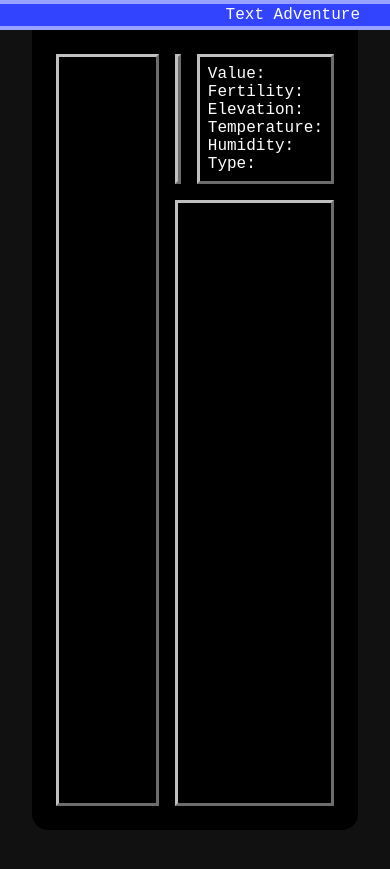
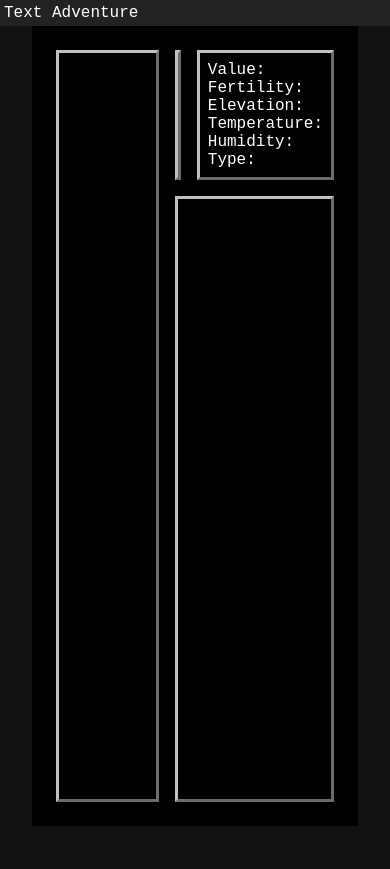
Before and after one commit to funwithbrains/text-adventure, a Jekyll site: the page built from index.html, in a window 390 px wide. Shown: the top 869 px of the page. Built offline with Jekyll 4.4.1, drawn with Linux system fonts in a browser that asks for light colours.

Commit message:
updated appearance

```diff
--- a/_layouts/default.html
+++ b/_layouts/default.html
@@ -26,16 +26,7 @@ layout: compress
     <a id="header" href="{{ '/'  | relative_url }}">{{ site.title }}</a>
 
     <div id="main">
-      {% if page.title %}
-        <div id="main-header">
-          <span>{{ page.title }}</span>
-        </div>
-      {% endif %}
-
       {{ content }}
-    </div>
-
-    <div id="footer">
     </div>
 
     {% if site.google_analytics %}
--- a/_sass/content.scss
+++ b/_sass/content.scss
@@ -1,7 +1,6 @@
 @import 'utils';
 
 a {
-  @include border-radius(0.25em);
   color: $color-primary;
 
   &:visited { color: $color-positive; }
@@ -54,7 +53,6 @@ blockquote {
   margin: 8px 64px;
   padding: 8px;
   border: solid 2px $color-secondary-dark;
-  @include border-radius(12px);
   background: $color-secondary-dark-desaturated;
   color: $color-negative;
 
@@ -81,7 +79,6 @@ hr {
   border: 2px solid $color-primary-dark-desaturated;
   border-top: 0px;
   border-left: 0px;
-  @include border-radius(4px);
 }
 
 table {
--- a/_sass/frame.scss
+++ b/_sass/frame.scss
@@ -12,29 +12,25 @@ html {
   font-family: $font-primary;
 }
 
+body {
+  display: flex;
+  flex-direction: column;
+}
+
 #header {
   display: block;
   margin: 0px;
-  padding: 2px 30px;
+  padding: 4px;
 
-  border: solid $color-primary;
-  @include border-radius(0px);
-  border-width: 4px 0px;
-  background-color: $color-primary-dark;
-
-  text-align: right;
-  font-family: $font-decorative;
   text-decoration: none;
   color: $color-positive;
 
   &:hover {
-    border-color: $color-primary-light;
-    background-color: $color-primary;
+    background-color: $color-negative-highlight;
   }
 
   &:active {
-    border-color: $color-primary;
-    background-color: $color-primary-dark;
+    background-color: $color-negative-standout;
   }
 }
 
@@ -45,7 +41,6 @@ html {
   width: 640px;
   min-height: 800px;
   overflow: auto; // prevent margin collapsing
-  @include border-radius(0px 0px 16px 16px);
   background-color: $color-negative;
 
   #main-header {
@@ -57,18 +52,12 @@ html {
       padding: 0.2em 1em;
       background-color: $color-negative-off;
       font-size: 200%;
-      @include border-radius(0px 0px 8px 8px);
     }
   }
 }
 
 #footer {
   margin: 40px auto 10px;
-}
-
-body {
-  display: flex;
-  flex-direction: column;
 }
 
 #main {
--- a/_sass/narrow.scss
+++ b/_sass/narrow.scss
@@ -14,7 +14,6 @@
     padding: 0.25em 2em;
 
     font-size: 150%;
-    @include border-radius(8px);
   }
 
   #main { width: 95%; }
--- a/_sass/utils.scss
+++ b/_sass/utils.scss
@@ -4,10 +4,10 @@ $color-positive: #fff;
 
 $color-negative: #000;
 $color-negative-off: #111;
+$color-negative-highlight: #222;
 $color-negative-standout: #444;
-$color-negative-highlight: #222;
 
-$color-primary: #3344ff;
+$color-primary: #8888ff;
 $color-primary-light: lighten($color-primary, $color-brightness-variance);
 $color-primary-light-desaturated: desaturate($color-primary-light, $color-saturation-variance);
 $color-primary-dark: darken($color-primary, $color-brightness-variance);
@@ -18,13 +18,6 @@ $color-secondary-light: lighten($color-secondary, $color-brightness-variance);
 $color-secondary-dark: darken($color-secondary, $color-brightness-variance);
 $color-secondary-dark-desaturated: desaturate($color-secondary-dark, $color-saturation-variance);
 
-@mixin border-radius($radius) {
-  -webkit-border-radius: $radius;
-  -moz-border-radius: $radius;
-  -ms-border-radius: $radius;
-  border-radius: $radius;
-}
-
-$font-primary: Arial, Helvetica, sans-serif;
+$font-primary: Courier New, Courier, monospace;
 $font-secondary: 'Times New Roman', Times, serif;
-$font-decorative: Courier New, Courier, monospace;
+$font-decorative: Arial, Helvetica, sans-serif;
```
